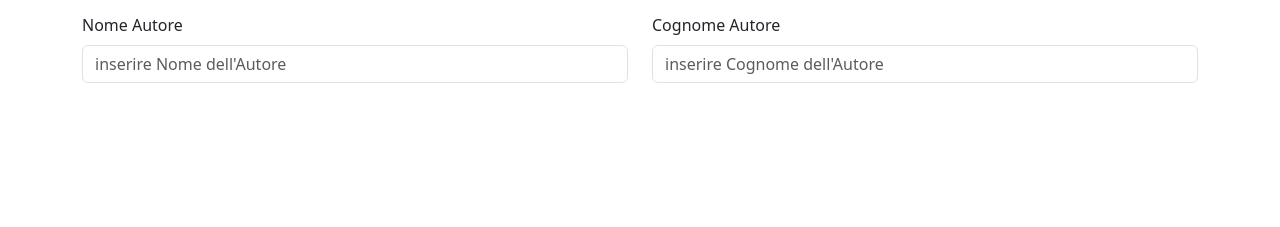
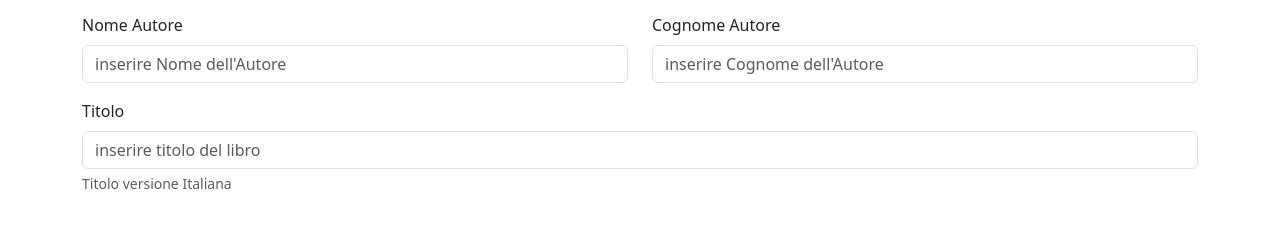
Before and after one commit to Maria-Lucia-Mazzara/html-css-bootstrap-dashboard, a plain HTML site: page book.html in a window 1280 px wide. Shown: the part 143-370 px from the top of the page. Drawn offline with nearby package versions, Linux system fonts and the light colour scheme.

Commit message:
inserita parte del titolo

```diff
--- a/book.html
+++ b/book.html
@@ -74,6 +74,13 @@
                         </label>
                         <input type="" class="form-control" placeholder="inserire Cognome dell'Autore">
                     </div>
+                     <div class="col-12 mt-3">
+                        <label class="form-label fw-medium">
+                            Titolo
+                        </label>
+                        <input type="" class="form-control" placeholder="inserire titolo del libro">
+                        <div class="form-text"> Titolo versione Italiana</div>
+                    </div>
                 </div>
             </form>
 
```
